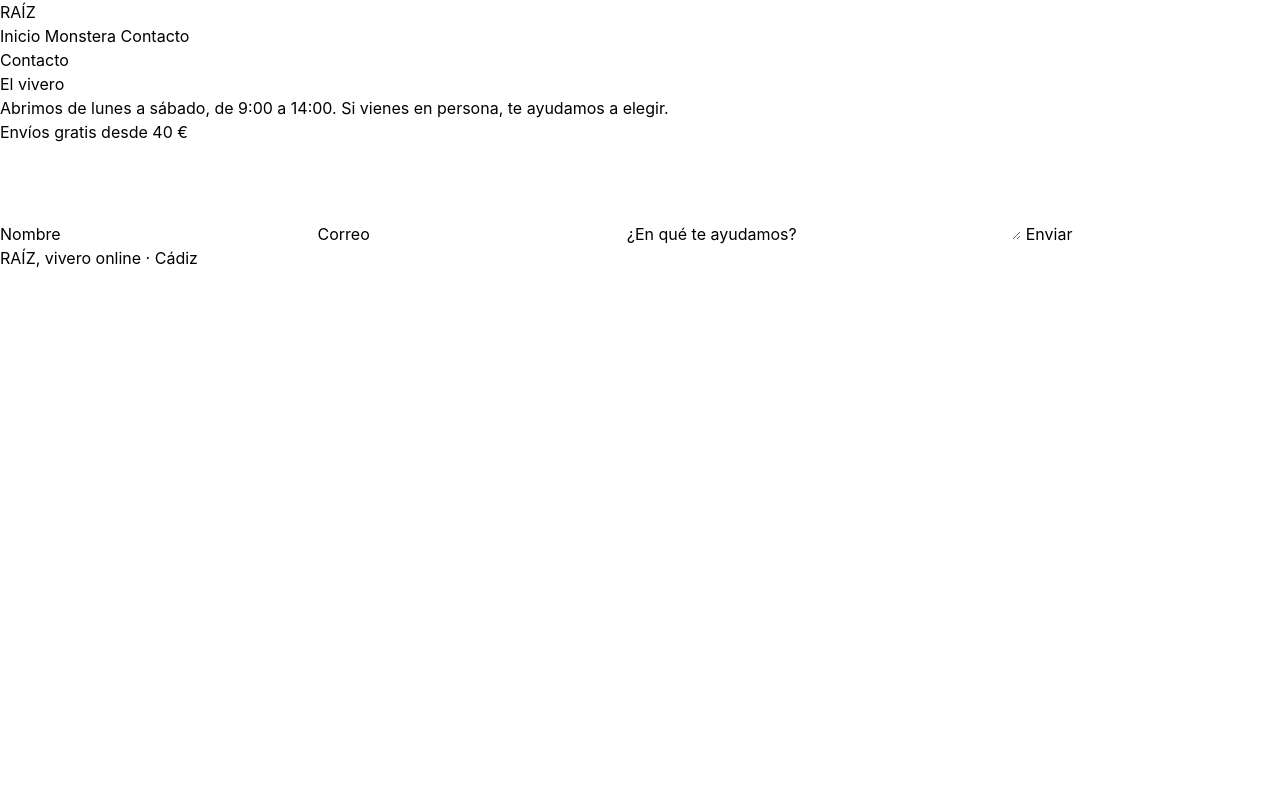
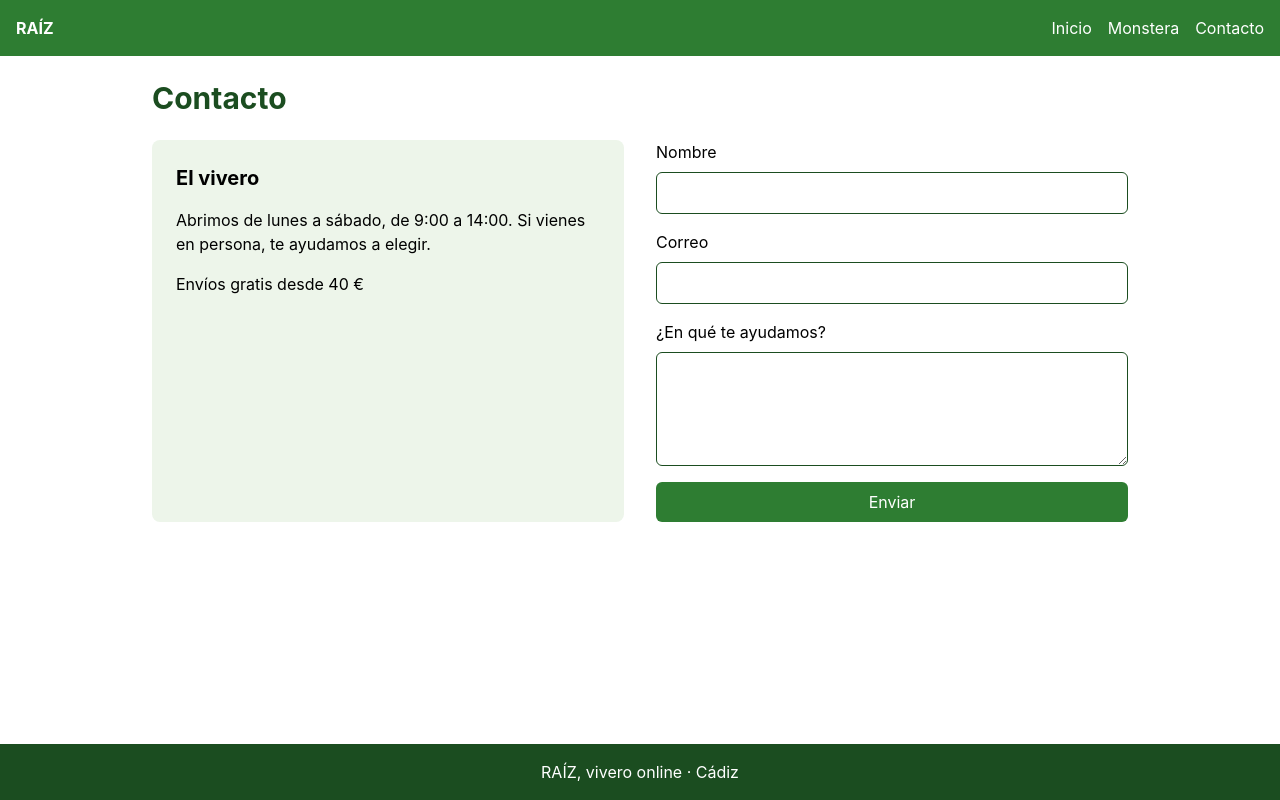
Before and after one commit to Jaimesf14/DIW-DAW2, a website built with Vite: page p2-raiz/contacto.html in a window 1280 px wide. Built offline with nearby package versions, Linux system fonts and the light colour scheme.

Commit message:
B3: acabado y pasa las prubeas de stylelint y prettier

```diff
--- a/p2-raiz/contacto.html
+++ b/p2-raiz/contacto.html
@@ -6,47 +6,73 @@
     <title>Contacto · RAÍZ</title>
     <link rel="stylesheet" href="/src/tailwind.css" />
   </head>
-  <body>
+  <!-- Pongo esto en el body para que el footer no quede en mitad de la página -->
+  <body class="min-h-screen flex flex-col">
     <!-- ✍️ B3 · Esta página va SOLO con Tailwind (src/tailwind.css), sin SASS. Ponle las clases de utilidad:
          los colores de RAÍZ (del @theme), dos columnas desde md y un botón con hover: y focus-visible:.
          Nada de valores sueltos entre corchetes ni style="". -->
-    <header>
-      <a href="/">RAÍZ</a>
-      <nav aria-label="Principal">
+    <header class="bg-marca text-white p-4 flex justify-between items-center">
+      <a href="/" class="font-bold">RAÍZ</a>
+      <nav class="flex gap-4" aria-label="Principal">
         <a href="/">Inicio</a>
         <a href="/producto.html">Monstera</a>
         <a href="/contacto.html" aria-current="page">Contacto</a>
       </nav>
     </header>
 
-    <main>
-      <h1>Contacto</h1>
+    <!-- Pongo flex-1 en el body para que el main no quede en mitad de la página, ya que hace que el main ocupe todo el espacio en blanco -->
+    <main class="max-w-5xl mx-auto p-6 flex-1">
+      <h1 class="text-3xl font-bold text-marca-oscuro mb-6">Contacto</h1>
 
-      <div>
-        <section aria-label="Dónde estamos">
-          <h2>El vivero</h2>
-          <p>Abrimos de lunes a sábado, de 9:00 a 14:00. Si vienes en persona, te ayudamos a elegir.</p>
+      <div class="grid grid-cols-1 md:grid-cols-2 gap-8">
+        <section class="bg-marca-suave p-6 rounded-lg" aria-label="Dónde estamos">
+          <h2 class="text-xl font-bold mb-4">El vivero</h2>
+          <p class="mb-4">Abrimos de lunes a sábado, de 9:00 a 14:00. Si vienes en persona, te ayudamos a elegir.</p>
           <p>Envíos gratis desde 40 €</p>
         </section>
 
-        <form action="#">
-          <label for="nombre">
+        <form class="flex flex-col gap-4" action="#">
+          <label class="flex flex-col gap-2" for="nombre">
             Nombre
-            <input id="nombre" name="nombre" autocomplete="name" required />
+            <input
+              class="border border-marca-oscuro rounded-md p-2"
+              id="nombre"
+              name="nombre"
+              autocomplete="name"
+              required
+            />
           </label>
-          <label for="correo">
+          <label class="flex flex-col gap-2" for="correo">
             Correo
-            <input id="correo" name="correo" type="email" autocomplete="email" required />
+            <input
+              class="border border-marca-oscuro rounded-md p-2"
+              id="correo"
+              name="correo"
+              type="email"
+              autocomplete="email"
+              required
+            />
           </label>
-          <label for="mensaje">
+          <label class="flex flex-col gap-2" for="mensaje">
             ¿En qué te ayudamos?
-            <textarea id="mensaje" name="mensaje" rows="4" required></textarea>
+            <textarea
+              class="border border-marca-oscuro rounded-md p-2"
+              id="mensaje"
+              name="mensaje"
+              rows="4"
+              required
+            ></textarea>
           </label>
-          <button type="submit">Enviar</button>
+          <button
+            class="bg-marca text-white px-5 py-2 rounded-md hover:bg-marca-oscuro focus-visible:outline-2 focus-visible:outline-offset-2 focus-visible:outline-tierra"
+            type="submit"
+          >
+            Enviar
+          </button>
         </form>
       </div>
     </main>
 
-    <footer>RAÍZ, vivero online · Cádiz</footer>
+    <footer class="bg-marca-oscuro text-white text-center p-4">RAÍZ, vivero online · Cádiz</footer>
   </body>
 </html>
--- a/p2-raiz/scss/components/_destacados.scss
+++ b/p2-raiz/scss/components/_destacados.scss
@@ -1,5 +1,4 @@
 // _destacados.scss — ✍️ A2 · la rejilla de las más vendidas, SIN media queries
-//
 // Esto es lo que había: tres saltos escritos a mano (y uno, con max-width).
 // ✍️ A2. Rehazlo para que el propio Grid decida cuántas columnas caben:
 //    repeat(auto-fit, minmax(…)), con un mínimo que no desborde un móvil de 320 px, un gap, y ninguna media query.
@@ -22,9 +21,10 @@
 //   }
 // }
 
-.destacados{
+.destacados {
   display: grid;
-  //para el espacio entre las tarjetas:
+
+  // para el espacio entre las tarjetas:
   gap: 16px;
   grid-template-columns: repeat(auto-fit, minmax(min(12rem, 100%), 1fr));
 }
--- a/p2-raiz/src/tailwind.css
+++ b/p2-raiz/src/tailwind.css
@@ -3,3 +3,11 @@
 
 /* ✍️ B3 · Los tokens de RAÍZ en un @theme: los colores marca, marca-oscuro, marca-suave, tierra, texto y fondo,
    con los MISMOS valores que scss/_tokens.scss. Así podrás escribir bg-marca, text-tierra… en contacto.html */
+@theme {
+  --color-marca: #2e7d32;
+  --color-marca-oscuro: #1b4d20;
+  --color-marca-suave: #edf5ea;
+  --color-tierra: #b5643c;
+  --color-texto: #1a1a1a;
+  --color-fondo: #f6f4ef;
+}
```
Also changed, not shown: p2-raiz/index.html (+3 -1 lines), p2-raiz/scss/components/_ficha.scss (+3 -4 lines), p2-raiz/scss/components/_layout.scss (+27 -15 lines), p2-raiz/scss/components/_tarjeta-planta.scss (+12 -8 lines).
